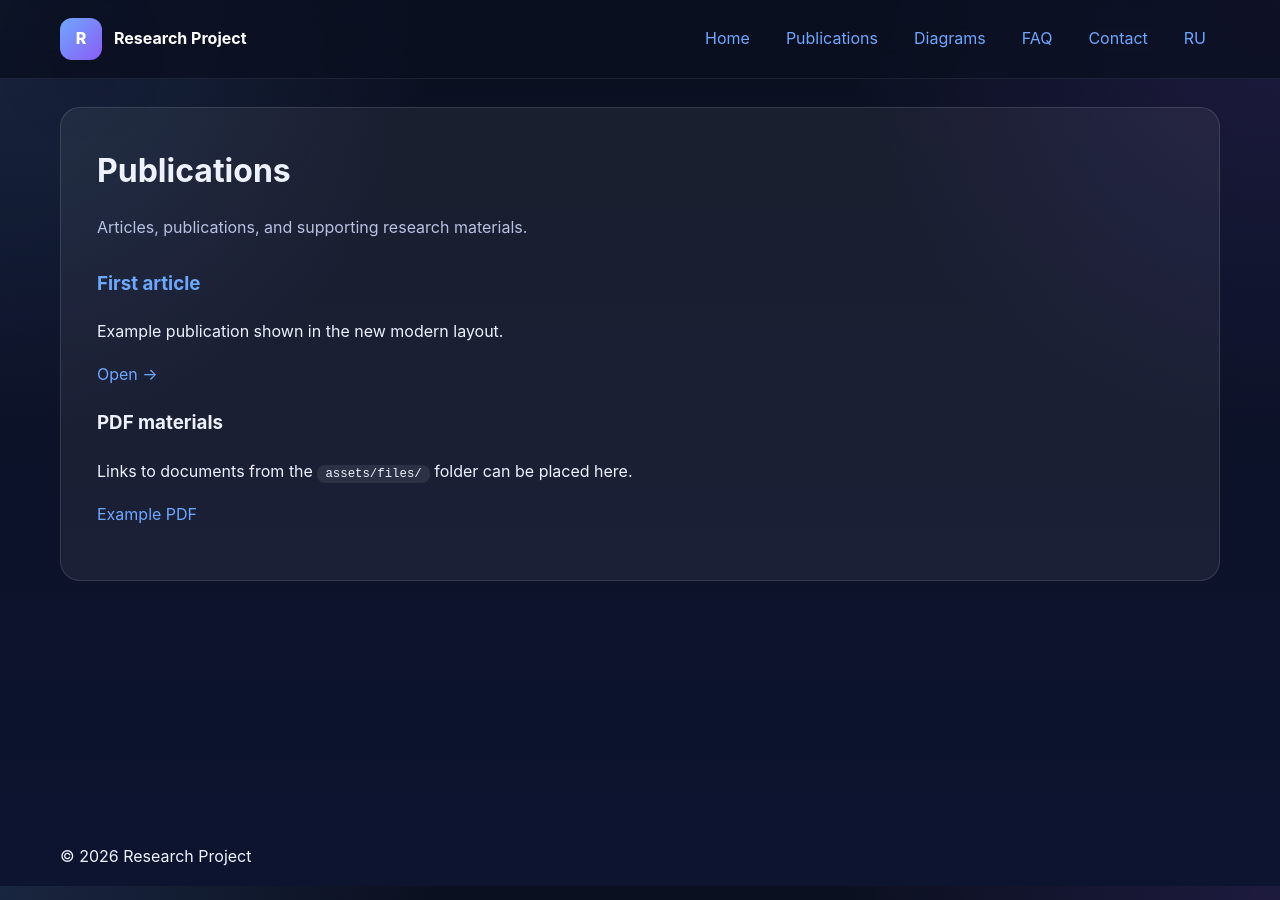
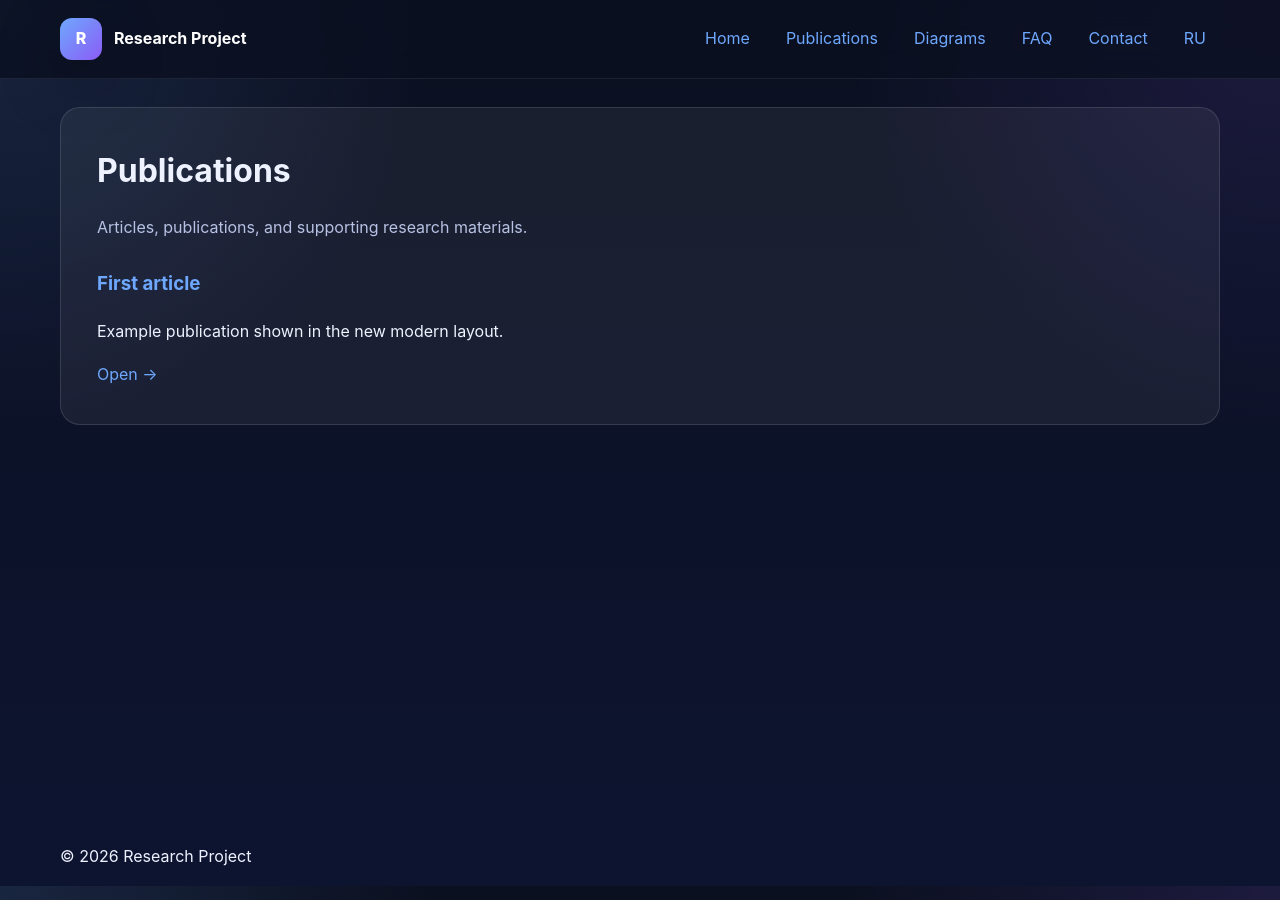
Before and after one commit to naoumov-ilia/naoumov-ilia.github.io, a Jekyll site: the page built from en/publications.md, in a window 1280 px wide. Built offline with Jekyll 4.4.1, drawn with Linux system fonts in a browser that asks for light colours.

Commit message:
Update publications.md

```diff
--- a/en/publications.md
+++ b/en/publications.md
@@ -13,10 +13,4 @@ permalink: /en/publications/
     <p>Example publication shown in the new modern layout.</p>
     <a href="{{ '/en/articles/article-1/' | relative_url }}">Open →</a>
   </div>
-
-  <div class="list-card">
-    <h3>PDF materials</h3>
-    <p>Links to documents from the <code>assets/files/</code> folder can be placed here.</p>
-    <p><a href="{{ '/assets/files/example.pdf' | relative_url }}">Example PDF</a></p>
-  </div>
 </div>
```
